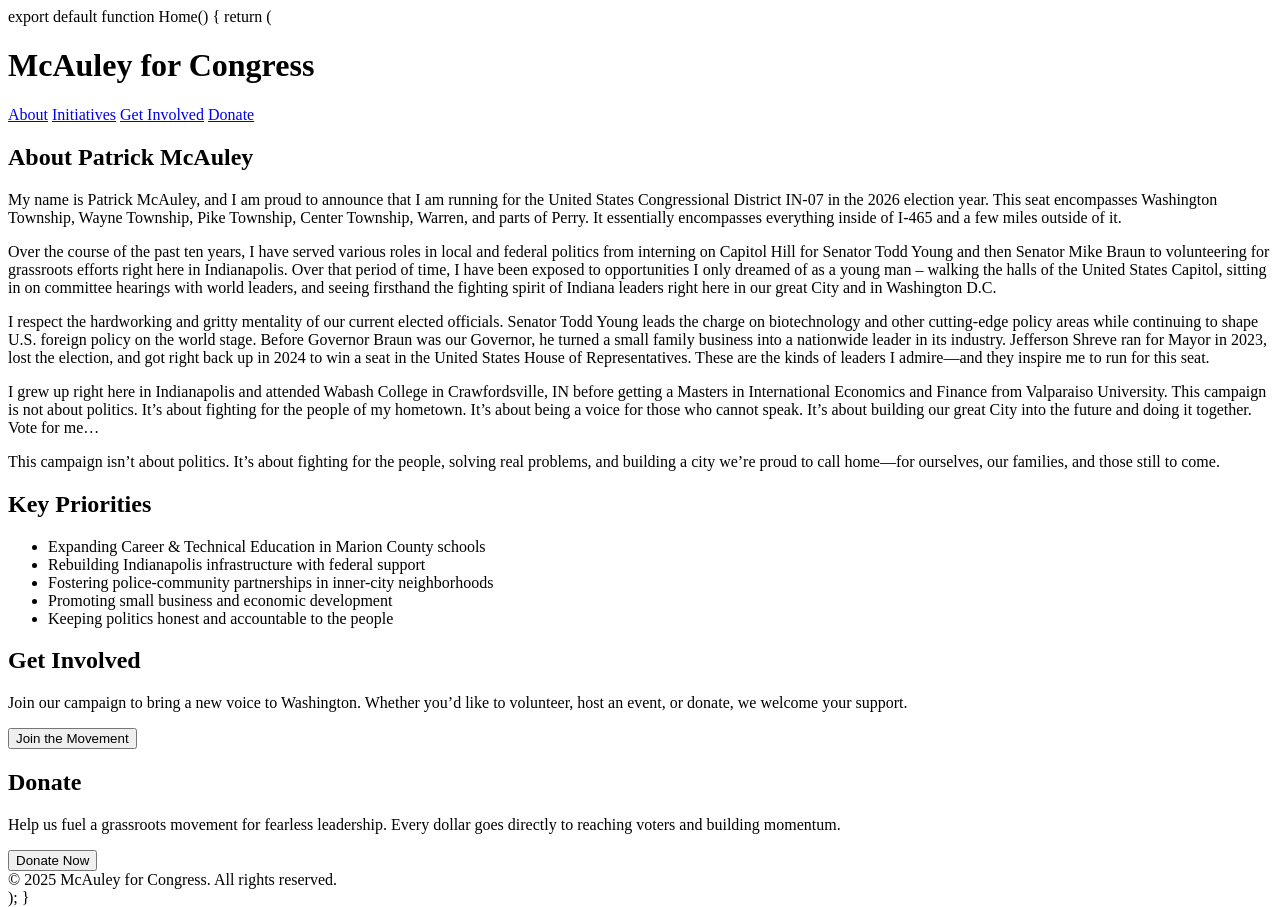
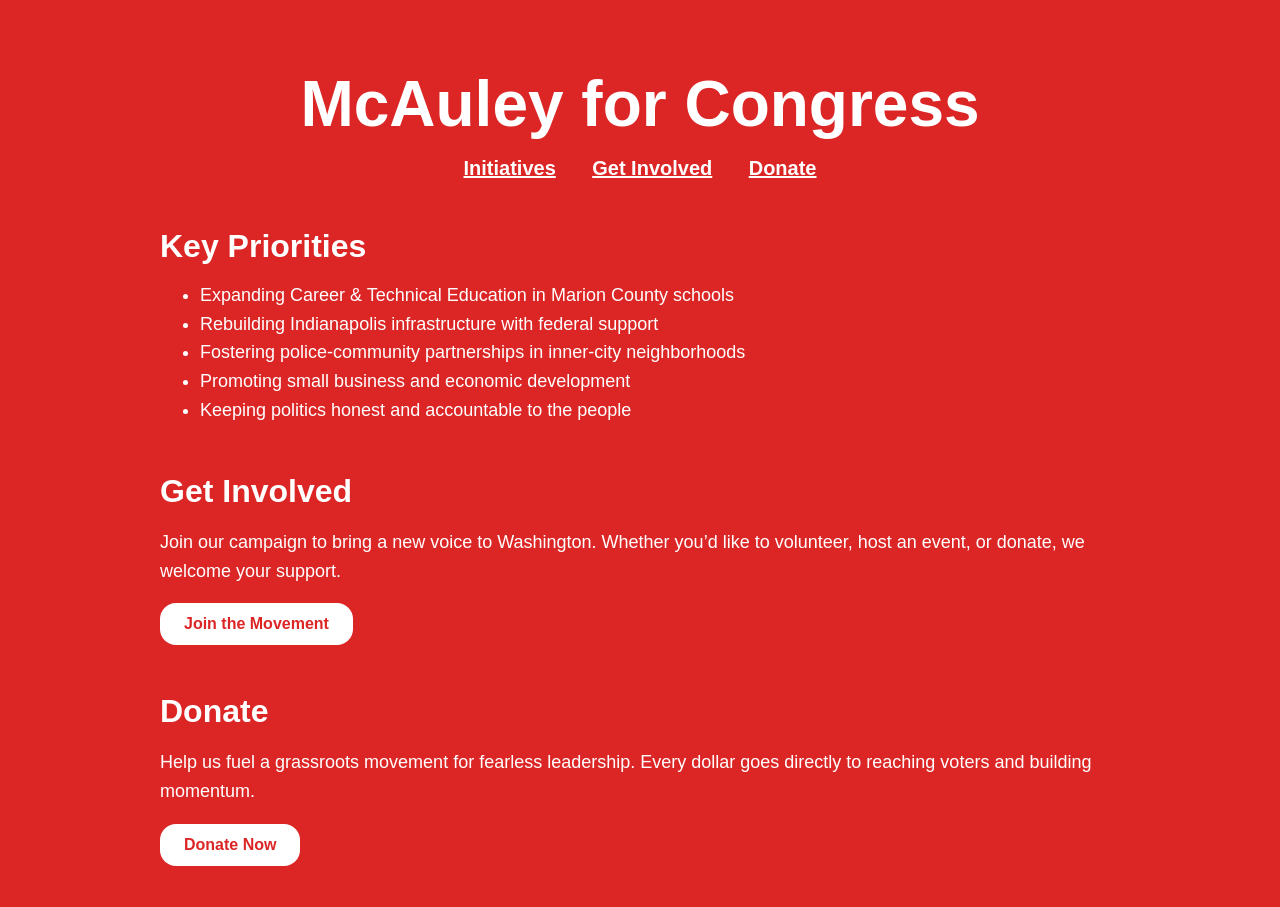
Before and after one commit to FutureofIndy2026/mcauleyforcongress, a plain HTML site: page index.html in a window 1280 px wide. Shown: the top 907 px of the page. Drawn offline with Linux system fonts and the light colour scheme; a web font is replaced by a local one.

Commit message:
Add files via upload

```diff
--- a/index.html
+++ b/index.html
@@ -1,41 +1,80 @@
-export default function Home() {
-  return (
-    <main className="p-6 min-h-screen bg-red-600 text-white font-sans">
-      <div className="max-w-4xl mx-auto">
-        <header className="text-center mb-12">
-          <h1 className="text-7xl font-extrabold mb-4" style={{ fontFamily: 'Peace Sans, sans-serif' }}>
-            McAuley for Congress
-          </h1>
-          <nav className="flex justify-center gap-8 text-xl font-extrabold mt-6">
-            <a href="#about" className="hover:underline">About</a>
-            <a href="#initiatives" className="hover:underline">Initiatives</a>
-            <a href="#get-involved" className="hover:underline">Get Involved</a>
-            <a href="#donate" className="hover:underline">Donate</a>
+<!DOCTYPE html>
+<html lang="en">
+<head>
+  <meta charset="UTF-8">
+  <meta name="viewport" content="width=device-width, initial-scale=1.0">
+  <title>McAuley for Congress</title>
+  <link href="https://fonts.googleapis.com/css2?family=Peace+Sans&display=swap" rel="stylesheet">
+  <style>
+    body {
+      margin: 0;
+      font-family: 'Peace Sans', sans-serif;
+      background-color: #dc2626;
+      color: white;
+      padding: 1.5rem;
+    }
+    .container {
+      max-width: 960px;
+      margin: 0 auto;
+    }
+    header {
+      text-align: center;
+      margin-bottom: 3rem;
+    }
+    header h1 {
+      font-size: 4rem;
+      font-weight: bold;
+      margin-bottom: 1rem;
+    }
+    nav a {
+      margin: 0 1rem;
+      font-weight: bold;
+      font-size: 1.25rem;
+      color: white;
+      text-decoration: underline;
+    }
+    section {
+      margin-bottom: 3rem;
+    }
+    h2 {
+      font-size: 2rem;
+      margin-bottom: 0.75rem;
+    }
+    p, li {
+      font-size: 1.125rem;
+      line-height: 1.6;
+    }
+    button {
+      background-color: white;
+      color: #dc2626;
+      padding: 0.75rem 1.5rem;
+      border: none;
+      border-radius: 1rem;
+      font-size: 1rem;
+      font-weight: bold;
+      cursor: pointer;
+    }
+    footer {
+      text-align: center;
+      color: #f3f4f6;
+      margin-top: 4rem;
+    }
+  </style>
+</head>
+<body>
+  <div class="container">
+    <header>
+      <h1>McAuley for Congress</h1>
+      <nav>
+        <a href="#initiatives">Initiatives</a>
+        <a href="#get-involved">Get Involved</a>
+        <a href="#donate">Donate</a>
       </nav>
     </header>
 
-        <section id="about" className="mb-12">
-          <h2 className="text-3xl font-semibold mb-2">About Patrick McAuley</h2>
-          <p className="text-lg mb-4">
-            My name is Patrick McAuley, and I am proud to announce that I am running for the United States Congressional District IN-07 in the 2026 election year. This seat encompasses Washington Township, Wayne Township, Pike Township, Center Township, Warren, and parts of Perry. It essentially encompasses everything inside of I-465 and a few miles outside of it.
-          </p>
-          <p className="text-lg mb-4">
-            Over the course of the past ten years, I have served various roles in local and federal politics from interning on Capitol Hill for Senator Todd Young and then Senator Mike Braun to volunteering for grassroots efforts right here in Indianapolis. Over that period of time, I have been exposed to opportunities I only dreamed of as a young man – walking the halls of the United States Capitol, sitting in on committee hearings with world leaders, and seeing firsthand the fighting spirit of Indiana leaders right here in our great City and in Washington D.C.
-          </p>
-          <p className="text-lg mb-4">
-            I respect the hardworking and gritty mentality of our current elected officials. Senator Todd Young leads the charge on biotechnology and other cutting-edge policy areas while continuing to shape U.S. foreign policy on the world stage. Before Governor Braun was our Governor, he turned a small family business into a nationwide leader in its industry. Jefferson Shreve ran for Mayor in 2023, lost the election, and got right back up in 2024 to win a seat in the United States House of Representatives. These are the kinds of leaders I admire—and they inspire me to run for this seat.
-          </p>
-          <p className="text-lg mb-4">
-            I grew up right here in Indianapolis and attended Wabash College in Crawfordsville, IN before getting a Masters in International Economics and Finance from Valparaiso University. This campaign is not about politics. It’s about fighting for the people of my hometown. It’s about being a voice for those who cannot speak. It’s about building our great City into the future and doing it together. Vote for me…
-          </p>
-          <p className="text-lg">
-            This campaign isn’t about politics. It’s about fighting for the people, solving real problems, and building a city we’re proud to call home—for ourselves, our families, and those still to come.
-          </p>
-        </section>
-
-        <section id="initiatives" className="mb-12">
-          <h2 className="text-3xl font-semibold mb-2">Key Priorities</h2>
-          <ul className="list-disc list-inside text-lg">
+    <section id="initiatives">
+      <h2>Key Priorities</h2>
+      <ul>
         <li>Expanding Career & Technical Education in Marion County schools</li>
         <li>Rebuilding Indianapolis infrastructure with federal support</li>
         <li>Fostering police-community partnerships in inner-city neighborhoods</li>
@@ -44,30 +83,25 @@ export default function Home() {
       </ul>
     </section>
 
-        <section id="get-involved" className="mb-12">
-          <h2 className="text-3xl font-semibold mb-2">Get Involved</h2>
-          <p className="text-lg mb-4">
+    <section id="get-involved">
+      <h2>Get Involved</h2>
+      <p>
         Join our campaign to bring a new voice to Washington. Whether you’d like to volunteer, host an event, or donate, we welcome your support.
       </p>
-          <button className="bg-white text-red-700 px-6 py-3 rounded-2xl shadow-md hover:bg-gray-200">
-            Join the Movement
-          </button>
+      <button>Join the Movement</button>
     </section>
 
-        <section id="donate" className="mb-12 text-center">
-          <h2 className="text-3xl font-semibold mb-4">Donate</h2>
-          <p className="text-lg mb-4">
+    <section id="donate" class="text-center">
+      <h2>Donate</h2>
+      <p>
         Help us fuel a grassroots movement for fearless leadership. Every dollar goes directly to reaching voters and building momentum.
       </p>
-          <button className="bg-white text-red-700 px-6 py-3 rounded-2xl shadow-md hover:bg-gray-200">
-            Donate Now
-          </button>
+      <button>Donate Now</button>
     </section>
 
-        <footer className="text-center mt-16 text-gray-200">
+    <footer>
       &copy; 2025 McAuley for Congress. All rights reserved.
     </footer>
   </div>
-    </main>
-  );
-}
+</body>
+</html>
```
Lines whose indentation alone changed are shown as unchanged.
